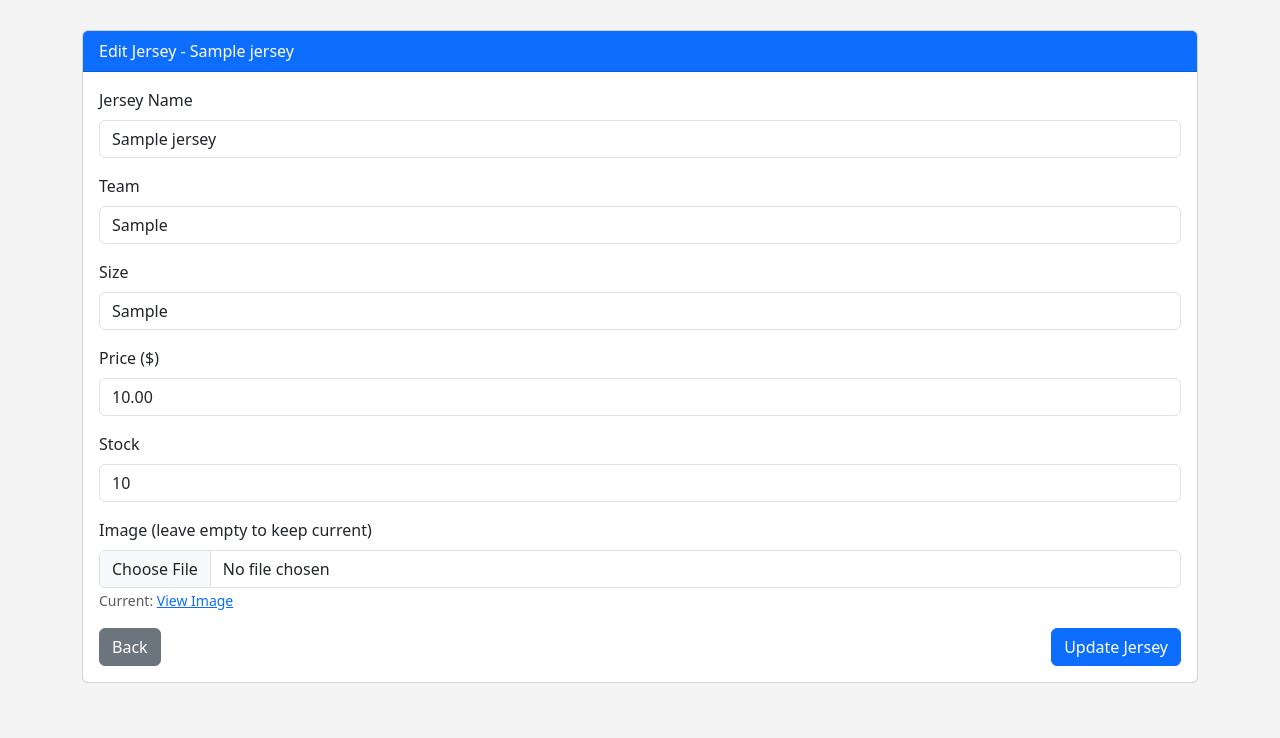
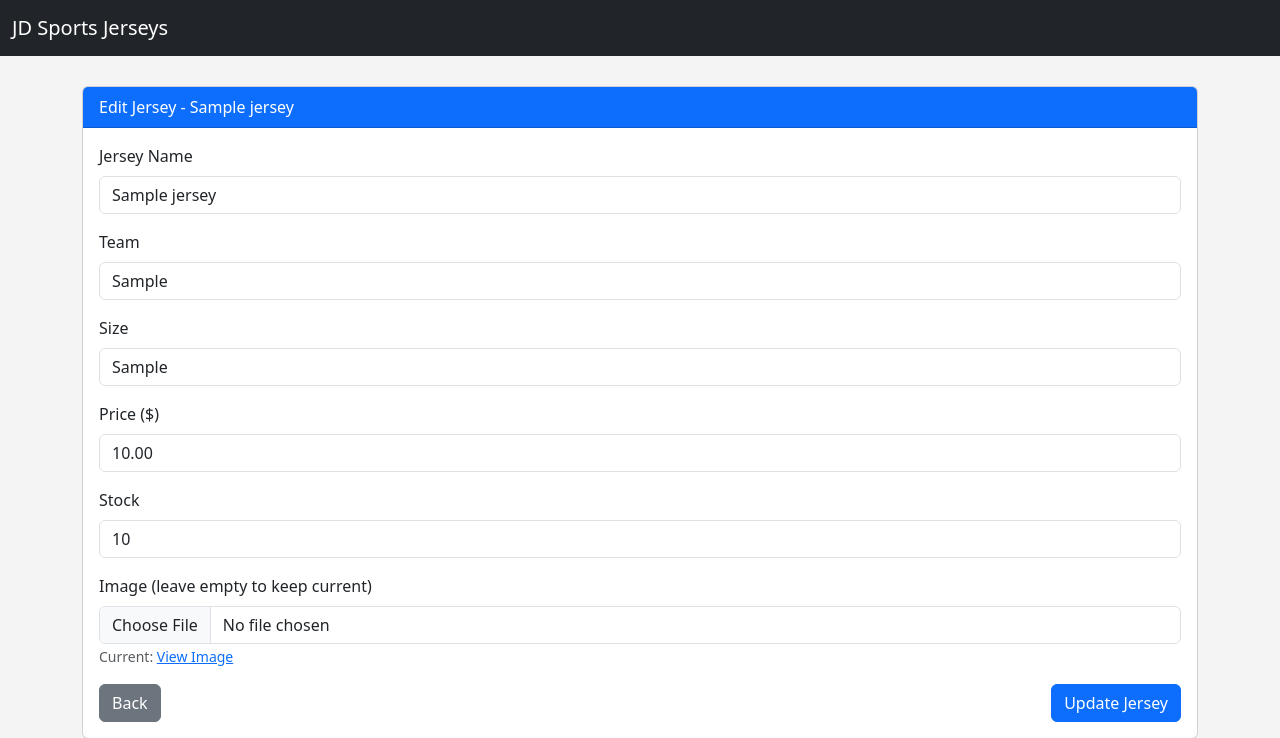
Before and after one commit to johnbabyjoel/jersey-store, a Django app: page /edit/1/ in a window 1280 px wide. Shown: the top 738 px of the page. Run offline with Django 5.2, Linux system fonts and the light colour scheme; tables that the repository leaves empty hold one stand-in row (values such as "Sample post").

Commit message:
Tamplate Update

```diff
--- a/templates/edit_jersey.html
+++ b/templates/edit_jersey.html
@@ -17,7 +17,11 @@
 <body>
 
   <!-- Navbar -->
-
+  <nav class="navbar navbar-dark bg-dark">
+    <div class="container-fluid">
+      <a class="navbar-brand" href="#">JD Sports Jerseys</a>
+    </div>
+  </nav>
 
   <div class="container">
     <div class="card mt-4">
```
